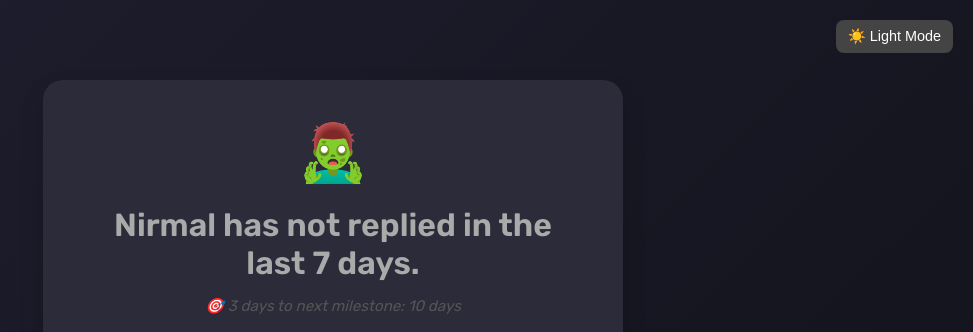
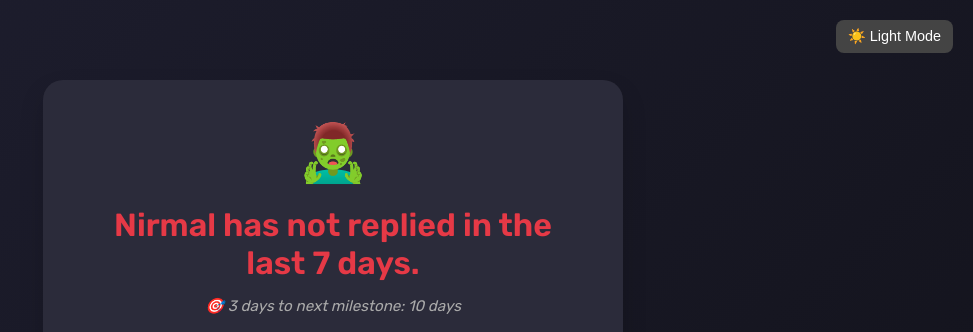
Before and after one commit to kelvin-inspire/reply-count, a plain HTML site: page index.html in a window 1280 px wide. Both pictures are taken after a click on the button "🌙 Dark Mode". Shown: the top 332 px of the page, without its empty margins (307-1280 px from the left). Drawn offline with nearby package versions, Linux system fonts and the light colour scheme; grey boxes are pictures that could not be loaded.

Commit message:
Update index.html

```diff
--- a/index.html
+++ b/index.html
@@ -123,7 +123,7 @@
         font-size: 2.5em;
       }
     }
-    body.dark .counter {
+    body.dark .milestone-scale {
   color: var(--footer);
  }
   </style>
```
